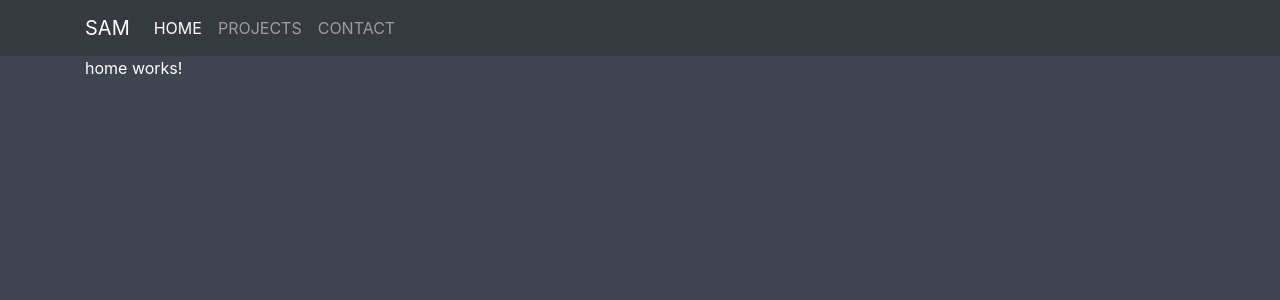
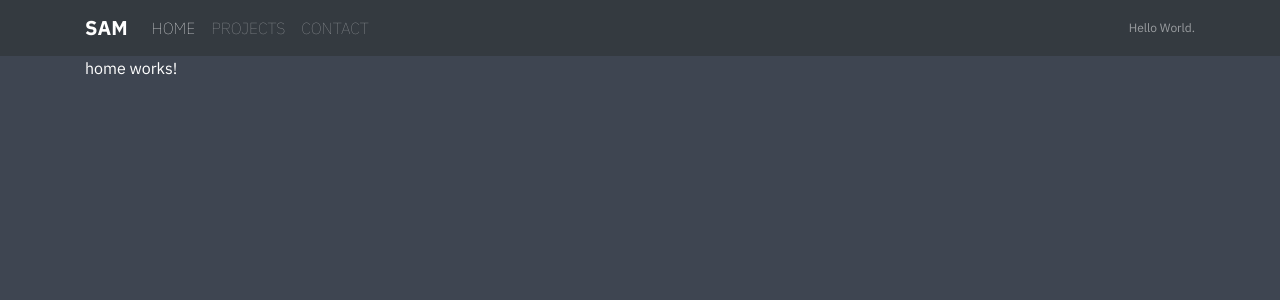
Before and after one commit to halfcreative/mySite, an Angular app: page /home in a window 1280 px wide. Shown: the top 300 px of the page. Built offline with nearby package versions, Linux system fonts and the light colour scheme.

Commit message:
Navbar navigation fade in and out, added some fonts and styling

```diff
--- a/src/app/animations/animations.ts
+++ b/src/app/animations/animations.ts
@@ -2,52 +2,26 @@ import { trigger, transition, style, query, animateChild, group, animate } from
 
 export const fadeAnimation =
     trigger('routeAnimations', [
-        transition('HomePage <=> ProjectsPage', [
-            style({ position: 'relative' }),
-            query(':enter, :leave', [
-                style({
-                    position: 'absolute',
-                    top: 0,
-                    left: 0,
-                    width: '100%'
-                })
-            ]),
-            query(':enter', [
-                style({ left: '-100%' })
-            ]),
-            query(':leave', animateChild()),
-            group([
-                query(':leave', [
-                    animate('300ms ease-out', style({ left: '100%' }))
-                ]),
-                query(':enter', [
-                    animate('300ms ease-out', style({ left: '0%' }))
-                ])
-            ]),
-            query(':enter', animateChild()),
-        ]),
-        transition('* <=> ContactPage', [
-            style({ position: 'relative' }),
-            query(':enter, :leave', [
-                style({
-                    position: 'absolute',
-                    top: 0,
-                    left: 0,
-                    width: '100%'
-                })
-            ]),
-            query(':enter', [
-                style({ left: '-100%' })
-            ]),
-            query(':leave', animateChild()),
-            group([
-                query(':leave', [
-                    animate('300ms ease-out', style({ left: '100%' }))
-                ]),
-                query(':enter', [
-                    animate('300ms ease-out', style({ left: '0%' }))
-                ])
-            ]),
-            query(':enter', animateChild()),
+        // The '* => *' will trigger the animation to change between any two states
+        // Can set specific transition between differnt pages like the HomePage and ContactPage
+        transition('* => *', [
+            query(
+                ':enter',
+                // View that is entering gets an opacity of 0 to start.
+                [style({ opacity: 0 })],
+                { optional: true }
+            ),
+            query(
+                ':leave',
+                // Sets opacity to 0, over .3 seconds
+                [style({ opacity: 1 }), animate('0.3s', style({ opacity: 0 }))],
+                { optional: true }
+            ),
+            query(
+                ':enter',
+                // View that is entering will get it's opacity set to 1 over .3 seconds AFTER the leave gets animated out.
+                [style({ opacity: 0 }), animate('0.3s', style({ opacity: 1 }))],
+                { optional: true }
+            )
         ])
     ]);
--- a/src/app/app.component.html
+++ b/src/app/app.component.html
@@ -1,4 +1,4 @@
 <app-nav></app-nav>
-<div class="container" [@routeAnimations]="prepareRoute(outlet)" >
+<div class="container" [@routeAnimations]=" outlet.isActivated ? prepareRoute(outlet) : '' " >
   <router-outlet #outlet="outlet"></router-outlet>
 </div>
--- a/src/app/components/nav/nav.component.css
+++ b/src/app/components/nav/nav.component.css
@@ -0,0 +1,12 @@
+#navTitle{
+    font-weight: 700;
+}
+li a {
+    font-weight: 100;
+}
+li a:hover {
+    font-style: italic;
+}
+.navbar-text {
+    font-size: .75rem;
+}
--- a/src/app/components/nav/nav.component.html
+++ b/src/app/components/nav/nav.component.html
@@ -3,7 +3,7 @@
   <!-- use this container to get the navbar content away from edge -->
   <div class="container">
     <!-- The "brand" goes here -->
-    <a class="navbar-brand" routerLink="/home">SAM</a>
+    <a class="navbar-brand" routerLink="/home" id="navTitle">SAM</a>
     <!-- Button for expanding the navigation options when collapsed -->
     <button class="navbar-toggler" type="button" (click)="isCollapsed = !isCollapsed" [attr.aria-expanded]="!isCollapsed"
       aria-controls="navbar">
@@ -11,7 +11,7 @@
     </button>
     <!-- Navbar Links -->
     <div class="navbar-collapse" [ngbCollapse]="!isCollapsed">
-      <ul class="nav navbar-nav ">
+      <ul class="nav navbar-nav mr-auto">
         <li class="nav-item">
           <a class="nav-link" routerLink="/home" routerLinkActive="active">HOME</a>
         </li>
@@ -22,6 +22,9 @@
           <a class="nav-link" routerLink="/contact" routerLinkActive="active">CONTACT</a>
         </li>
       </ul>
+      <span class="navbar-text">
+        {{pageQuote | async}}
+      </span>
     </div>
     <!-- Designed by Alan Sato, utilizing Bootstrap 4.1 -->
   </div>
--- a/src/app/components/nav/nav.component.ts
+++ b/src/app/components/nav/nav.component.ts
@@ -1,13 +1,44 @@
 import { Component, OnInit } from '@angular/core';
+import { Router, ActivatedRoute, NavigationEnd } from '@angular/router';
+import { Observable, Subscription, of } from 'rxjs';
 
 @Component({
   selector: 'app-nav',
   templateUrl: './nav.component.html',
   styleUrls: ['./nav.component.css']
 })
+
 export class NavComponent implements OnInit {
 
-  constructor() { }
+  quotes: String[][] =
+    [
+      ['Hello World.', 'Welcome to my site!', 'Sam\'s portfolio.'], // Quotes for Home
+      ['My project showcase.', 'Some of my best works.', 'Showing you what I\'ve got.'], // Quotes for Projects
+      ['Get in touch with me!', 'Here\'s my number, call me maybe.', 'Feel free to contact me.',
+       'Send something nice!', 'No spam please!']  // Quotes for Contact
+    ];
+  pageQuote: Observable<String>;
+
+  constructor(private router: Router) {
+
+    // Sets a random quote associated with the page to the navigation bar text field
+    router.events.subscribe((event) => {
+      if (event instanceof NavigationEnd) {
+        switch (event.url) {
+          case '/home':
+            this.pageQuote = of(this.quotes[0][Math.floor(Math.random() * this.quotes[0].length)]);
+            break;
+          case '/projects':
+            this.pageQuote = of(this.quotes[1][Math.floor(Math.random() * this.quotes[1].length)]);
+            break;
+          case '/contact':
+            this.pageQuote = of(this.quotes[2][Math.floor(Math.random() * this.quotes[2].length)]);
+            break;
+        }
+      }
+    });
+
+  }
 
   ngOnInit() {
   }
--- a/src/styles.css
+++ b/src/styles.css
@@ -1,5 +1,12 @@
 /* You can add global styles to this file, and also import other style files */
+@import url('https://fonts.googleapis.com/css?family=IBM+Plex+Sans:100,100i,400,400i,700');
+
 body {
-    background-color:#3E4551;
-    color:white;
+    background-color: #3E4551;
+    color: white;
+    font-family: 'IBM Plex Sans', sans-serif;
 }
+
+router-outlet~* {
+    position: absolute;
+}
```
